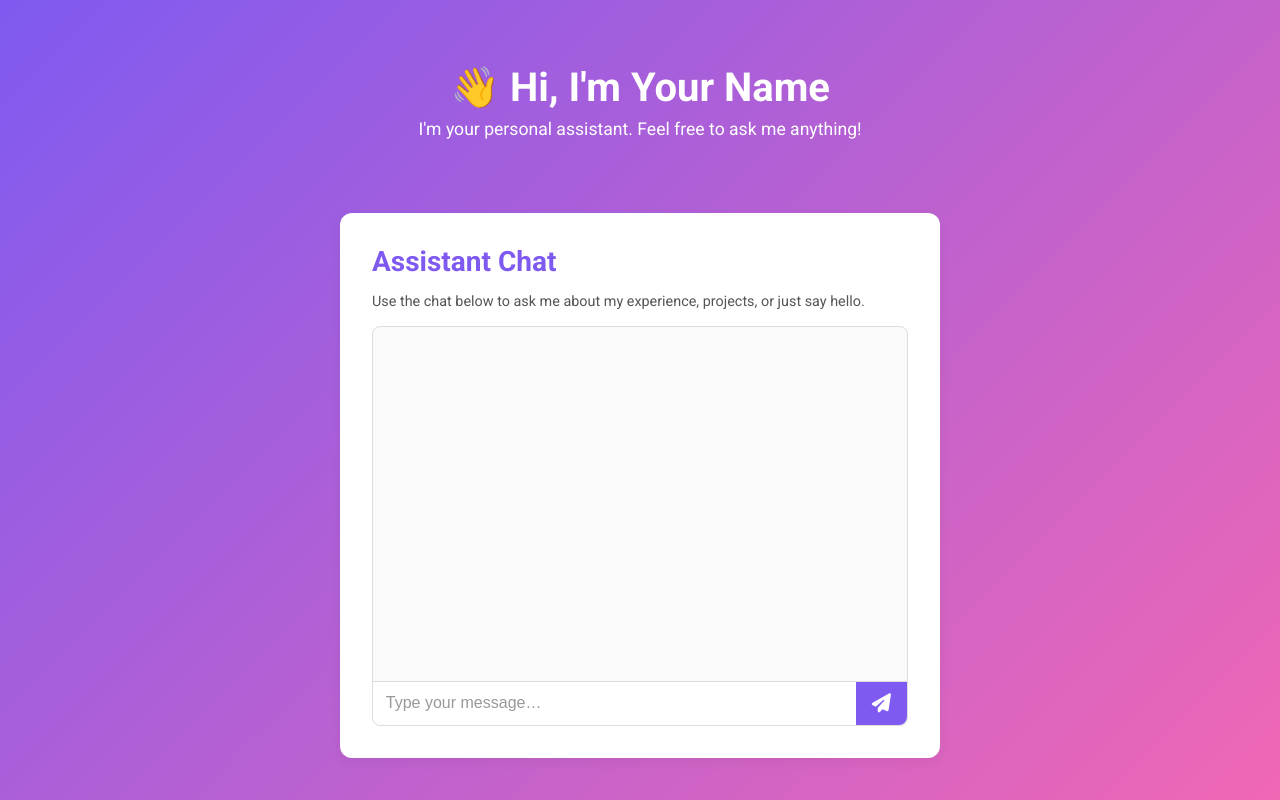
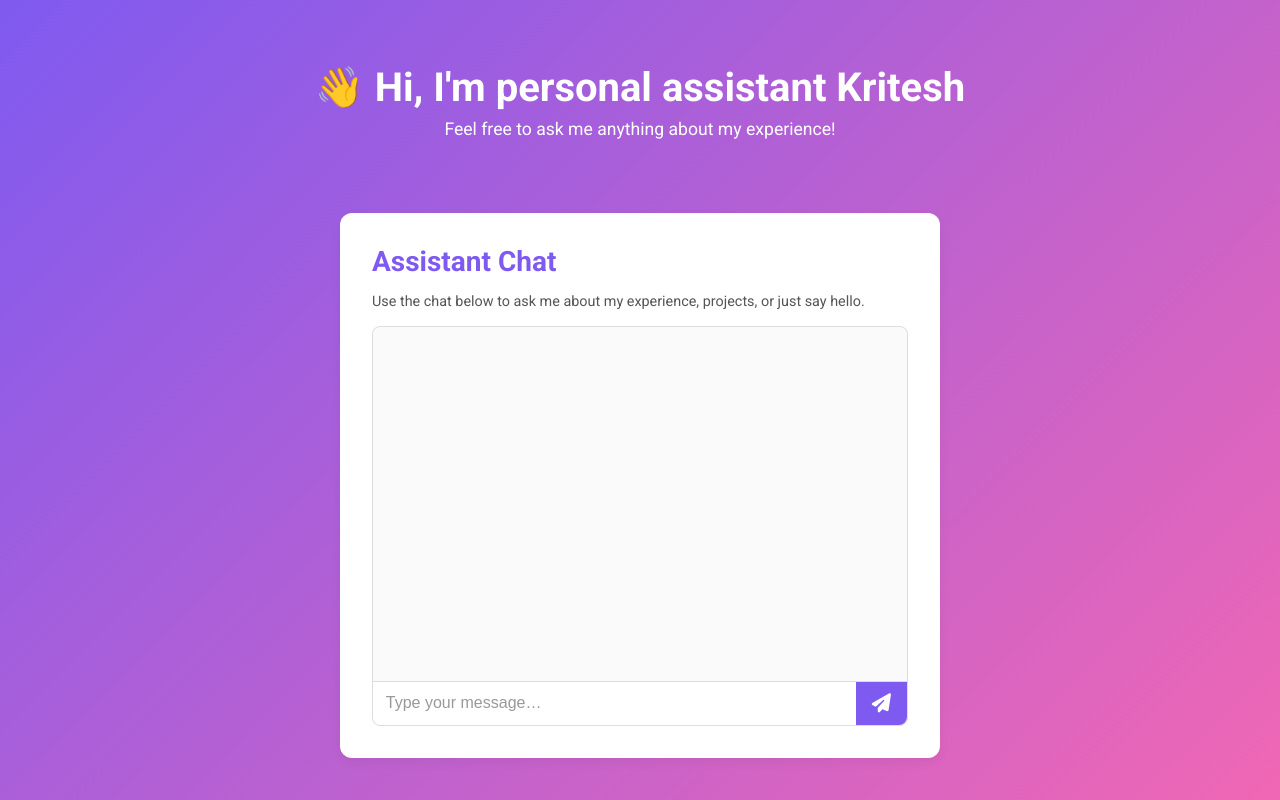
Before and after one commit to krit-hue/krit-hue.github.io, a plain HTML site: page index.html in a window 1280 px wide. Drawn offline with Linux system fonts and the light colour scheme; a small style sheet from the web is missing.

Commit message:
Update introduction text in index.html

```diff
--- a/index.html
+++ b/index.html
@@ -16,8 +16,8 @@
 <body>
     <header class="hero">
         <div class="hero-content">
-            <h1>👋 Hi, I'm Your Name</h1>
-            <p>I'm your personal assistant. Feel free to ask me anything!</p>
+            <h1>👋 Hi, I'm personal assistant Kritesh</h1>
+            <p>Feel free to ask me anything about my experience!</p>
         </div>
     </header>
 
```
